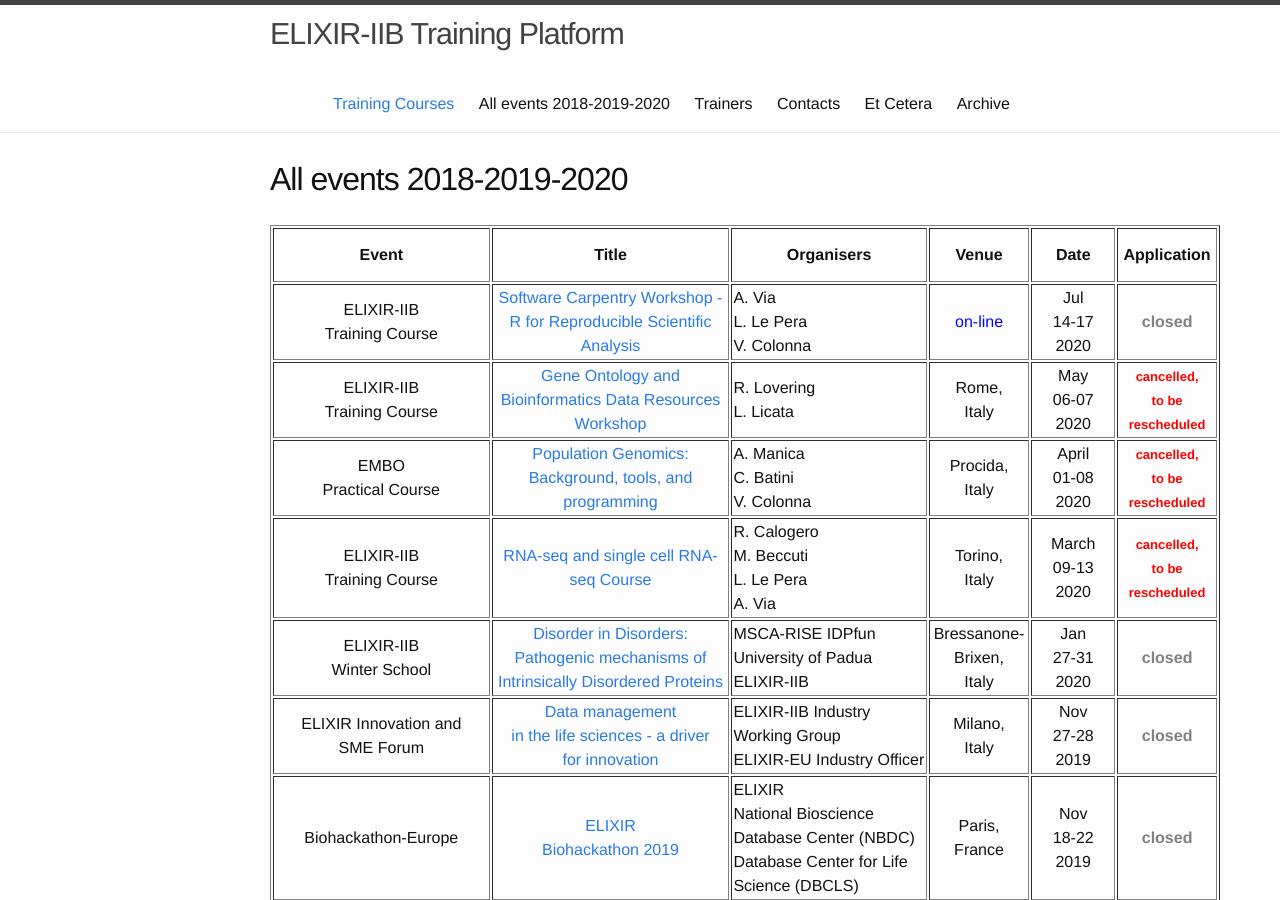
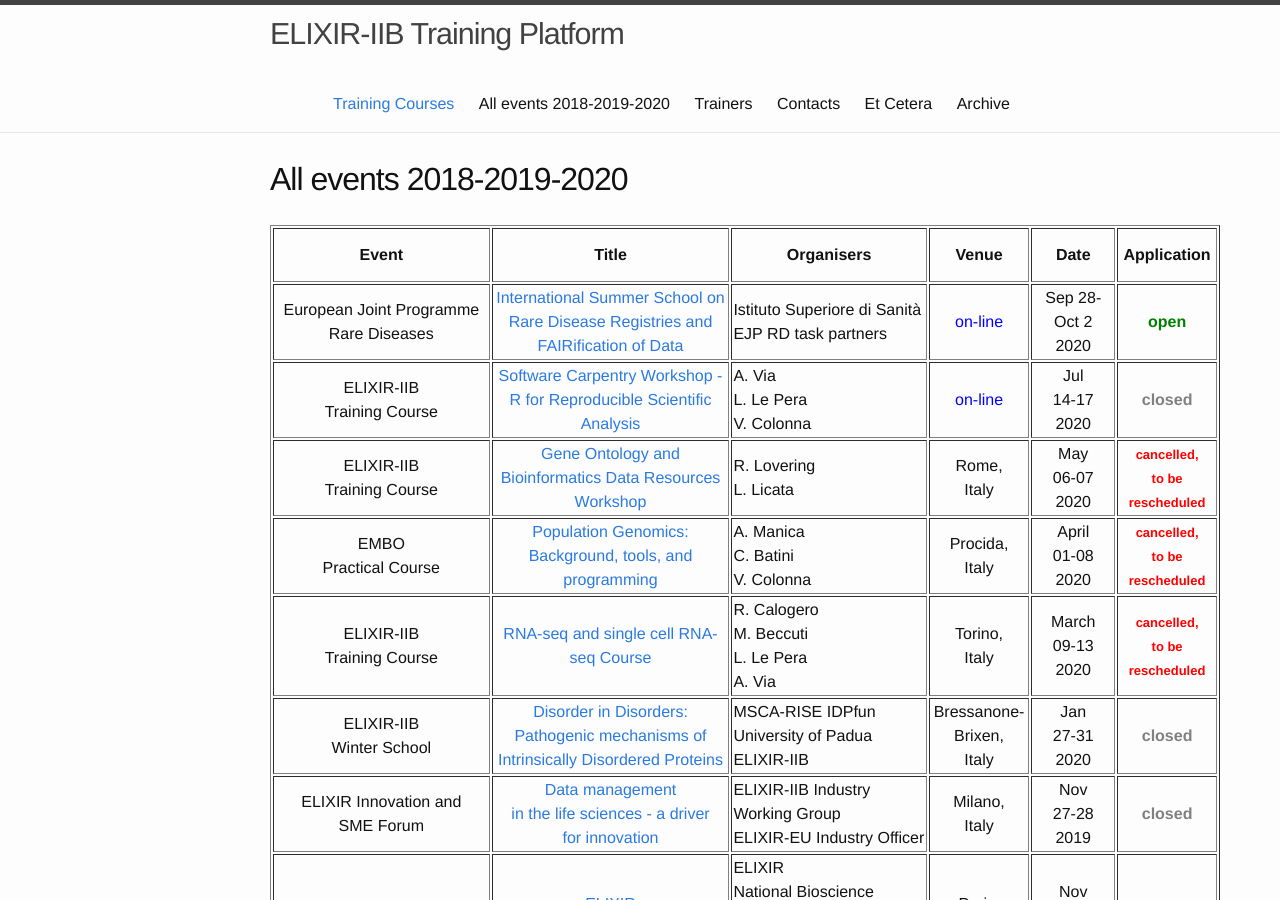
Before and after one commit to ELIXIR-IIB-training/website, a Jekyll site: the page built from _pages/01-all_events_18_19_20.md, in a window 1280 px wide and 900 px high. Built offline with Jekyll 4.4.1, drawn with Linux system fonts in a browser that asks for light colours.

Commit message:
Add Summer School Rare Disease

```diff
--- a/_pages/01-all_events_18_19_20.md
+++ b/_pages/01-all_events_18_19_20.md
@@ -14,6 +14,18 @@ permalink: /all_events_2018_2019_2020/
    <td height="50" width="75" align="center"><b>Date</b></td>
    <td height="50" width="90" align="center"><b>Application</b></td>
 </tr>
+
+<tr>
+	<td height="50" align="center">European Joint Programme<br>Rare Diseases</td>
+   <td height="50" width="220" align="center"><a href="https://www.ejprarediseases.org/index.php/international-summer-school-on-rare-disease-registries-and-fairification-of-data-2/">International Summer School on Rare Disease Registries and FAIRification of Data</a></td>
+   <td height="50" width="150">Istituto Superiore di Sanità<br>EJP RD task partners</td>
+   <!-- <td he
+   <!-- <td height="50" width="150"></td> -->
+   <td height="50" align="center"><font color="blue">on-line</font></td>
+   <td height="50" width="75" align="center">Sep 28- Oct 2<br>2020</td>
+   <td height="50" align="center"><font color="green"><b>open</b></font></td>
+</tr>
+
 <tr>
 <td height="50" align="center">ELIXIR-IIB<br>Training Course</td>
    <td height="50" width="220" align="center"><a href="https://elixir-iib-training.github.io/website/2020/07/14/SWC_RforReproducibleScientificAnalysis-online.html">Software Carpentry Workshop - <br>R for Reproducible Scientific Analysis</a></td>
```
